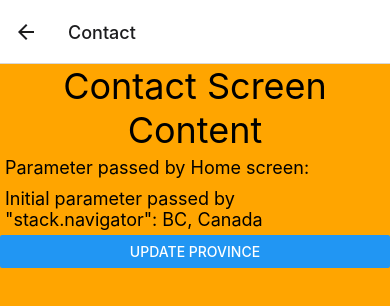
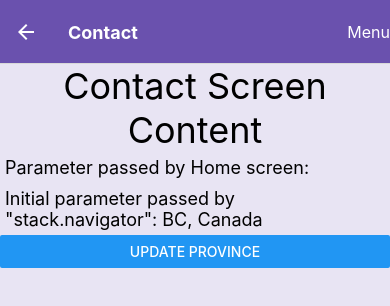
Before and after one commit to prasanv/reactNative, a React Native app: screen /Contact in a window 390 px wide. Shown: the top 306 px of the page. Built offline with nearby package versions, Linux system fonts and the light colour scheme.

Commit message:
Dynamic stack navigator

```diff
--- a/App.tsx
+++ b/App.tsx
@@ -1,9 +1,11 @@
+/* eslint-disable react-native/no-inline-styles */
 import React from 'react';
 import {NavigationContainer} from '@react-navigation/native';
 import Home from './src/screens/home';
 import {createNativeStackNavigator} from '@react-navigation/native-stack';
 import About from './src/screens/about';
 import Contact from './src/screens/contact';
+import {Pressable, Text} from 'react-native';
 
 // import HelloWorld from './src/components/1-helloWorld';
 // import Alert from './src/components/2-alert';
@@ -50,8 +52,31 @@
   // return <PullOnRequest />;
   return (
     <NavigationContainer>
-      <Stack.Navigator initialRouteName="Home">
-        <Stack.Screen name="Home" component={Home} />
+      <Stack.Navigator
+        initialRouteName="Home"
+        screenOptions={{
+          headerStyle: {backgroundColor: '#6a51ae'},
+          headerTintColor: 'white',
+          headerTitleStyle: {fontWeight: 'bold'},
+          // eslint-disable-next-line react/no-unstable-nested-components
+          headerRight: () => (
+            <Pressable
+              onPress={() => {
+                // eslint-disable-next-line no-alert
+                return alert('Menu button is pressed');
+              }}>
+              <Text style={{color: 'white', fontSize: 16}}>Menu</Text>
+            </Pressable>
+          ),
+          contentStyle: {backgroundColor: '#e8e4f3'},
+        }}>
+        <Stack.Screen
+          name="Home"
+          component={Home}
+          options={{
+            title: 'My home', // Setting the header title
+          }}
+        />
         <Stack.Screen name="About" component={About} />
         <Stack.Screen
           name="Contact"
--- a/src/screens/about.tsx
+++ b/src/screens/about.tsx
@@ -25,11 +25,9 @@
 const styles = StyleSheet.create({
   safeAreaViewContainer: {
     flex: 1,
-    backgroundColor: 'lightgreen',
   },
   container: {
     flex: 1,
-    backgroundColor: 'orange',
   },
   headerText: {
     fontSize: 36,
--- a/src/screens/contact.tsx
+++ b/src/screens/contact.tsx
@@ -31,11 +31,9 @@
 const styles = StyleSheet.create({
   safeAreaViewContainer: {
     flex: 1,
-    backgroundColor: 'lightgreen',
   },
   container: {
     flex: 1,
-    backgroundColor: 'orange',
   },
   headerText: {
     fontSize: 36,
--- a/src/screens/home.tsx
+++ b/src/screens/home.tsx
@@ -35,11 +35,9 @@
 const styles = StyleSheet.create({
   safeAreaViewContainer: {
     flex: 1,
-    backgroundColor: 'lightgreen',
   },
   container: {
     flex: 1,
-    backgroundColor: 'orange',
   },
   headerText: {
     fontSize: 36,
```
